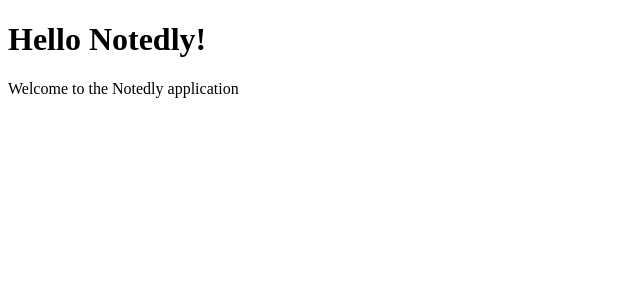
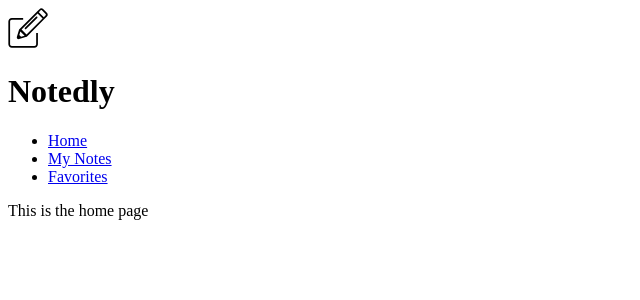
Before and after one commit to gagan0183/projects, a React (Vite) app in the folder web/: page / in a window 1280 px wide. Shown: the top 300 px of the page, without its empty margins (0-640 px from the left). Built offline with nearby package versions, Linux system fonts and the light colour scheme.

Commit message:
pages app

```diff
--- a/web/src/App.js
+++ b/web/src/App.js
@@ -1,11 +1,11 @@
 import React from "react";
 import ReactDOM from "react-dom";
+import Pages from "./pages";
 
 const App = () => {
     return (
         <div>
-            <h1>Hello Notedly!</h1>
-            <p>Welcome to the Notedly application</p>
+            <Pages />
         </div>
     )
 };
--- /dev/null
+++ b/web/src/components/header.js
@@ -0,0 +1,13 @@
+import React from "react";
+import logo from "../img/logo.svg";
+
+const Header = () => {
+    return (
+        <header>
+            <img src={logo} alt="Notedly logo" height="40" />
+            <h1>Notedly</h1>
+        </header>
+    )
+};
+
+export default Header;
--- /dev/null
+++ b/web/src/components/navigation.js
@@ -0,0 +1,22 @@
+import React from "react";
+import {Link} from "react-router-dom";
+
+const Navigation = () => {
+    return (
+        <nav>
+            <ul>
+                <li>
+                    <Link to="/">Home</Link>
+                </li>
+                <li>
+                    <Link to="/mynotes">My Notes</Link>
+                </li>
+                <li>
+                    <Link to="/favorites">Favorites</Link>
+                </li>
+            </ul>
+        </nav>
+    )
+};
+
+export default Navigation;
--- /dev/null
+++ b/web/src/pages/favorites.js
@@ -0,0 +1,16 @@
+import React, { useEffect } from "react";
+
+const Favorites = () => {
+    useEffect(() => {
+        document.title = "Favorites - Notedly";
+    })
+
+    return (
+        <div>
+            <h1>Notedly</h1>
+            <p>These are my favorites</p>
+        </div>
+    )
+};
+
+export default Favorites;
--- /dev/null
+++ b/web/src/pages/home.js
@@ -0,0 +1,15 @@
+import React from "react";
+import Header from "../components/header";
+import Navigation from "../components/navigation";
+
+const Home = () => {
+    return (
+        <div>
+            <Header />
+            <Navigation />
+            <p>This is the home page</p>
+        </div>
+    )
+};
+
+export default Home;
--- /dev/null
+++ b/web/src/pages/index.js
@@ -0,0 +1,17 @@
+import React from "react";
+import {Route, BrowserRouter as Router} from "react-router-dom";
+import Home from "./home";
+import MyNotes from "./mynotes";
+import Favorites from "./favorites";
+
+const Pages = () => {
+  return (
+      <Router>
+          <Route exact path="/" component={Home}></Route>
+          <Route exact path="/mynotes" component={MyNotes}></Route>
+          <Route exact path="/favorites" component={Favorites}></Route>
+      </Router>
+  )
+};
+
+export default Pages;
--- /dev/null
+++ b/web/src/pages/mynotes.js
@@ -0,0 +1,16 @@
+import React, { useEffect } from "react";
+
+const MyNotes = () => {
+    useEffect(() => {
+        document.title = "My Notes - Notedly";
+    })
+
+    return (
+        <div>
+            <h1>Notedly</h1>
+            <p>These are my notes</p>
+        </div>
+    )
+};
+
+export default MyNotes;
```
Also changed, not shown: 1 other file (tests, documents, lock files or other folders).
